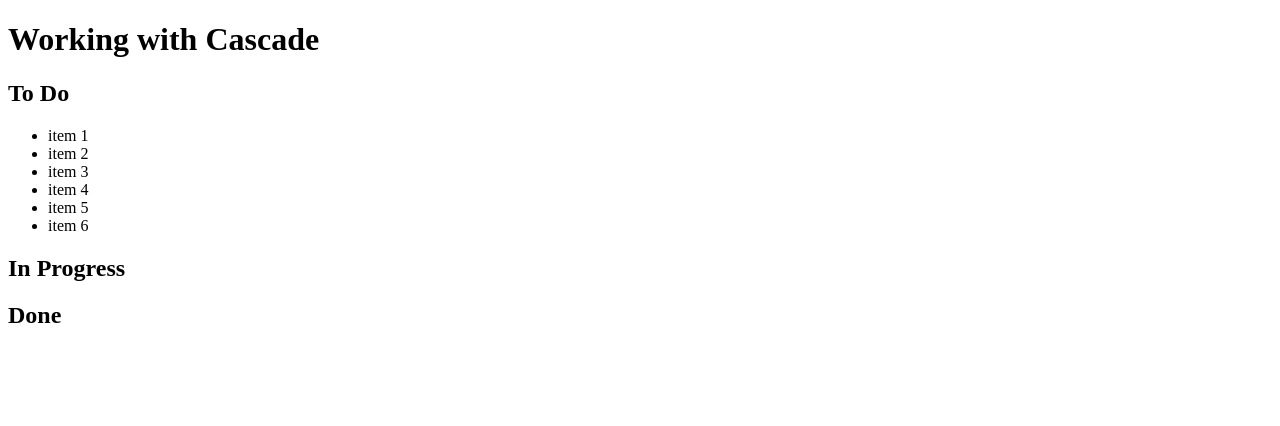
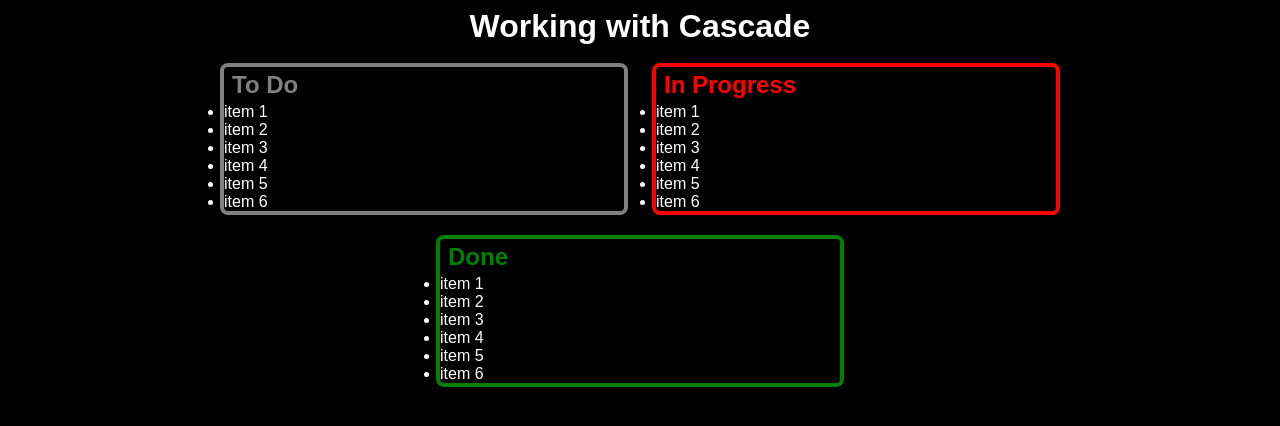
Before and after one commit to tinaylt/week11, a plain HTML site: page index.html in a window 1280 px wide. Drawn offline with Linux system fonts and the light colour scheme.

Commit message:
style html in css folder
This is to style html in the CSS folder.

```diff
--- a/css/main.css
+++ b/css/main.css
@@ -0,0 +1,58 @@
+/*--CSS Reset --*/
+
+* {
+    border: none;
+    margin: 0;
+    padding: 0;
+}
+
+body {
+    background-color: black;
+    font-size: 16px;
+    font-family: Arial, Helvetica, sans-serif;
+    color: white;
+}
+
+main {
+    display: flex;
+    justify-content: center;
+    flex-wrap: wrap;
+}
+
+header > h1 {
+    text-align: center;
+    padding: 8px;
+}
+
+article {
+    width: 400px;
+    border: 4px solid white;
+    border-radius: 8px;
+    margin: 10px 12px;
+    text-align: left;
+}
+
+article > h2 {
+    color: gray;
+    padding: 4px 8px;
+}
+
+article:first-of-type {
+    border: 4px solid grey;
+}
+
+#inprogress {
+    border: 4px solid red;
+}
+
+#inprogress h2 {
+    color: red;
+}
+
+#done {
+    border: 4px solid green;
+}
+
+#done h2 {
+    color: green;
+}
--- a/index.html
+++ b/index.html
@@ -13,7 +13,7 @@
     <main>
         <article id="todo">
             <h2>To Do</h2>
-            <ul class="todo">
+            <ul class="do">
                 <li>item 1</li>
                 <li>item 2</li>
                 <li>item 3</li>
@@ -25,10 +25,27 @@
 
         <article id="inprogress">
             <h2>In Progress</h2>
+            <ul class="progress">
+                <li>item 1</li>
+                <li>item 2</li>
+                <li>item 3</li>
+                <li>item 4</li>
+                <li>item 5</li>
+                <li>item 6</li>
+            </ul>
         </article>
 
         <article id="done">
             <h2>Done</h2>
+            <ul class="fin">
+                <li>item 1</li>
+                <li>item 2</li>
+                <li>item 3</li>
+                <li>item 4</li>
+                <li>item 5</li>
+                <li>item 6</li>
+            </ul>
+
         </article>
     </main>
 
```
